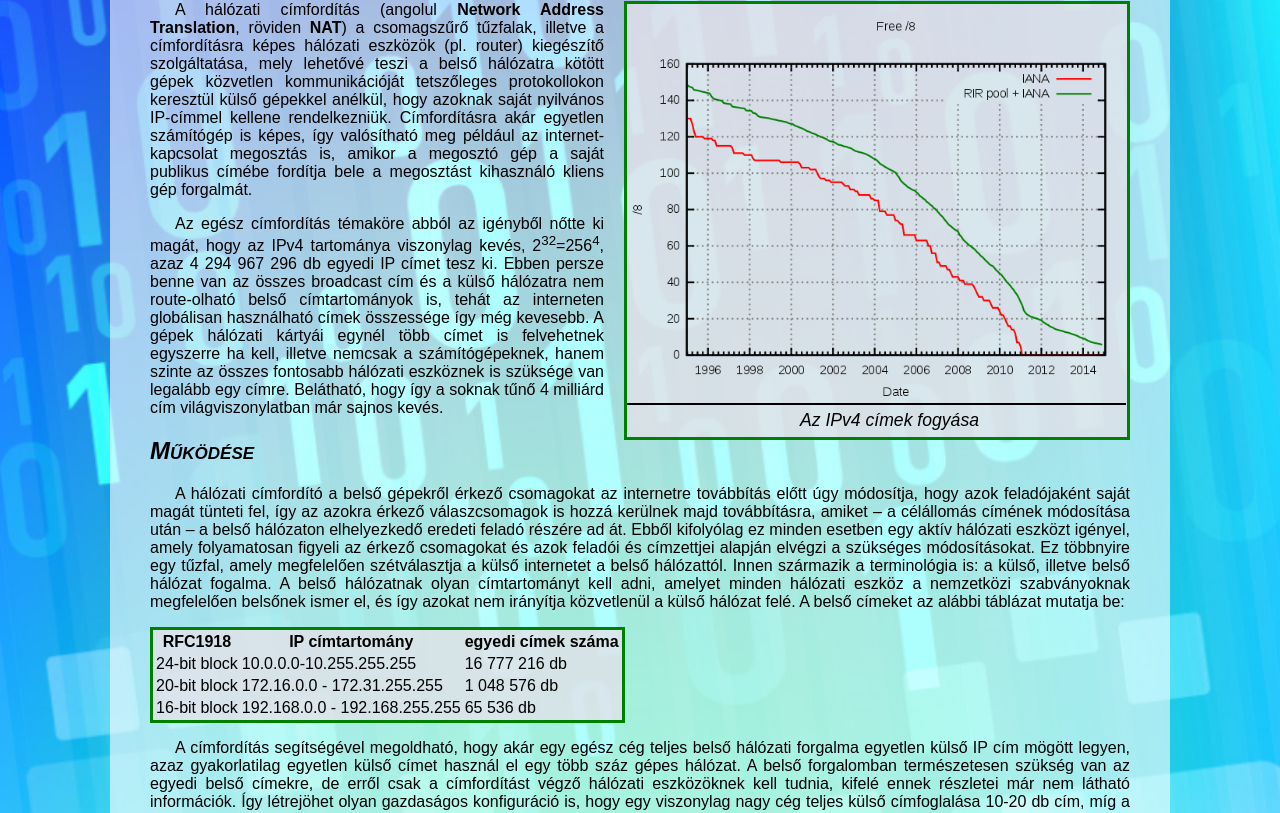
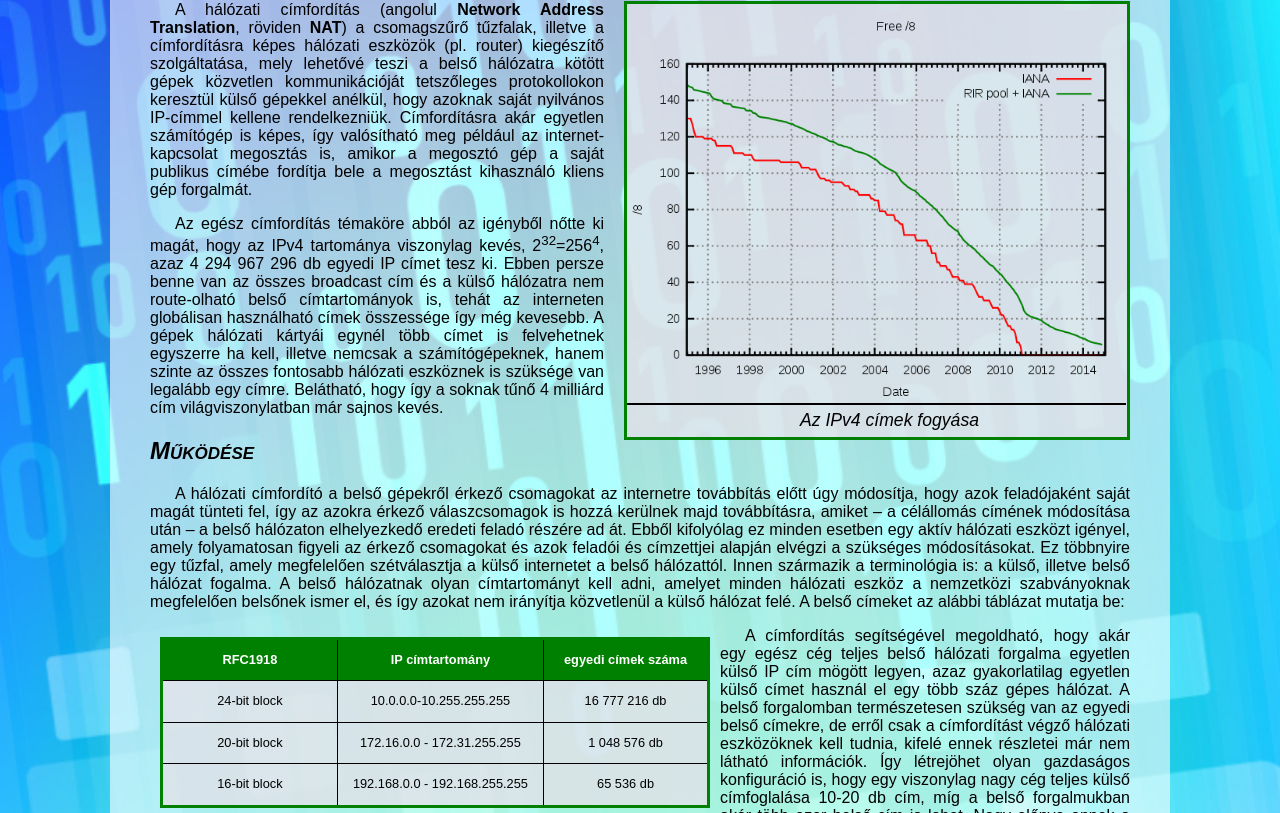
Before and after one commit to NagyAttila0/halozaticimforditas, a plain HTML site: page index.html in a window 1280 px wide. Shown: the part 139-952 px from the top of the page. Drawn offline with Linux system fonts and the light colour scheme.

Commit message:
feladat 14

```diff
--- a/styles.css
+++ b/styles.css
@@ -49,13 +49,12 @@ p.imgtitle {
   line-height: 130%;
 }
 
-table,
-.frame {
-  border: 3px solid green;
-}
+
 
 table{
   background-color: rgba(227, 225, 233, 0.8);
+  float: left;
+  margin: 10px
 }
 
 a:link,
@@ -74,3 +73,22 @@ p{
   text-align: justify;
   text-indent: 25px;
 }
+
+table, th, td{
+  border: 1px solid black;
+  border-collapse: collapse;
+  line-height: 300%;
+  width: 550px;
+  text-align: center;
+  font-size: 0.8rem;
+}
+
+th{
+  background-color: green;
+  color: white;
+}
+
+table,
+.frame {
+  border: 3px solid green;
+}
```
